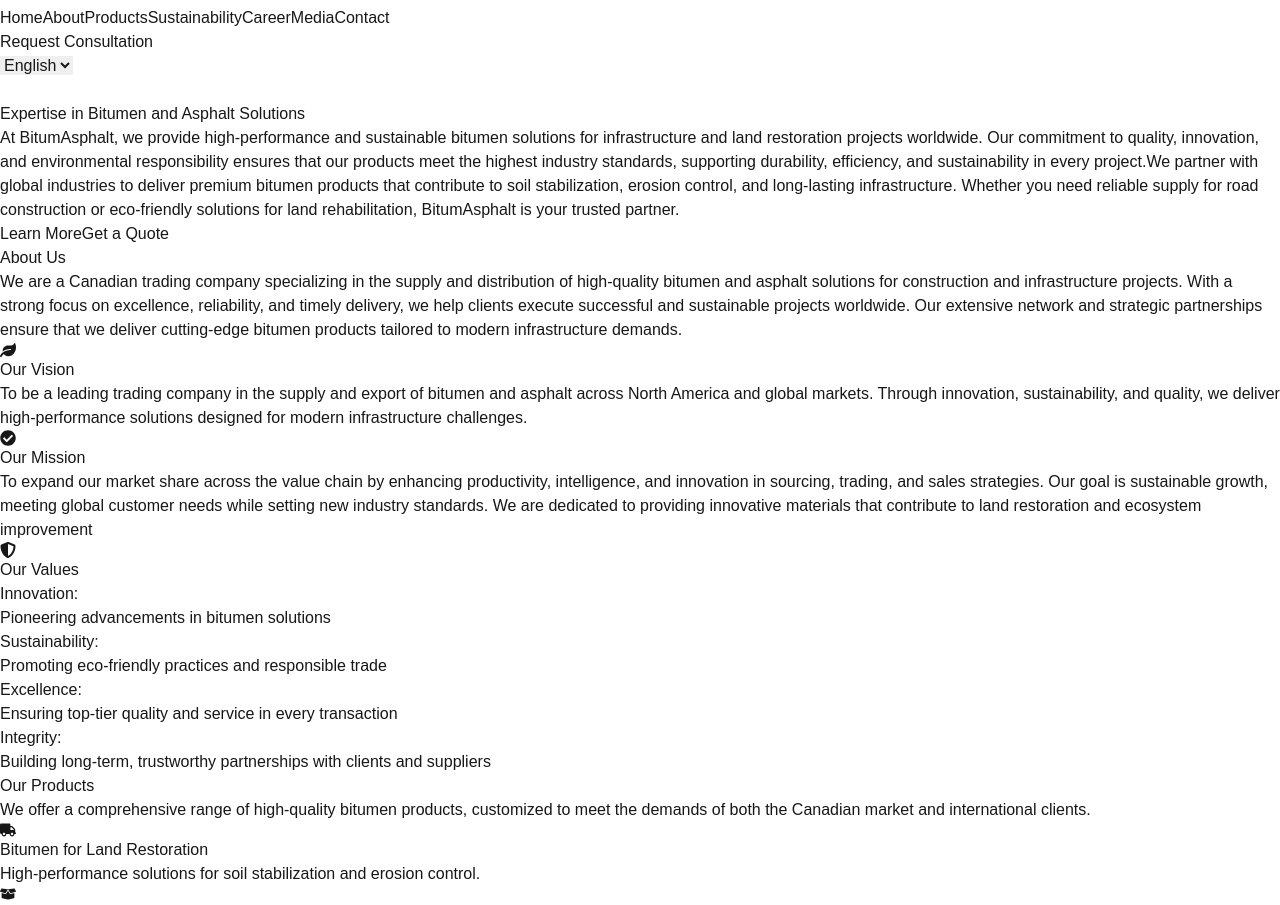
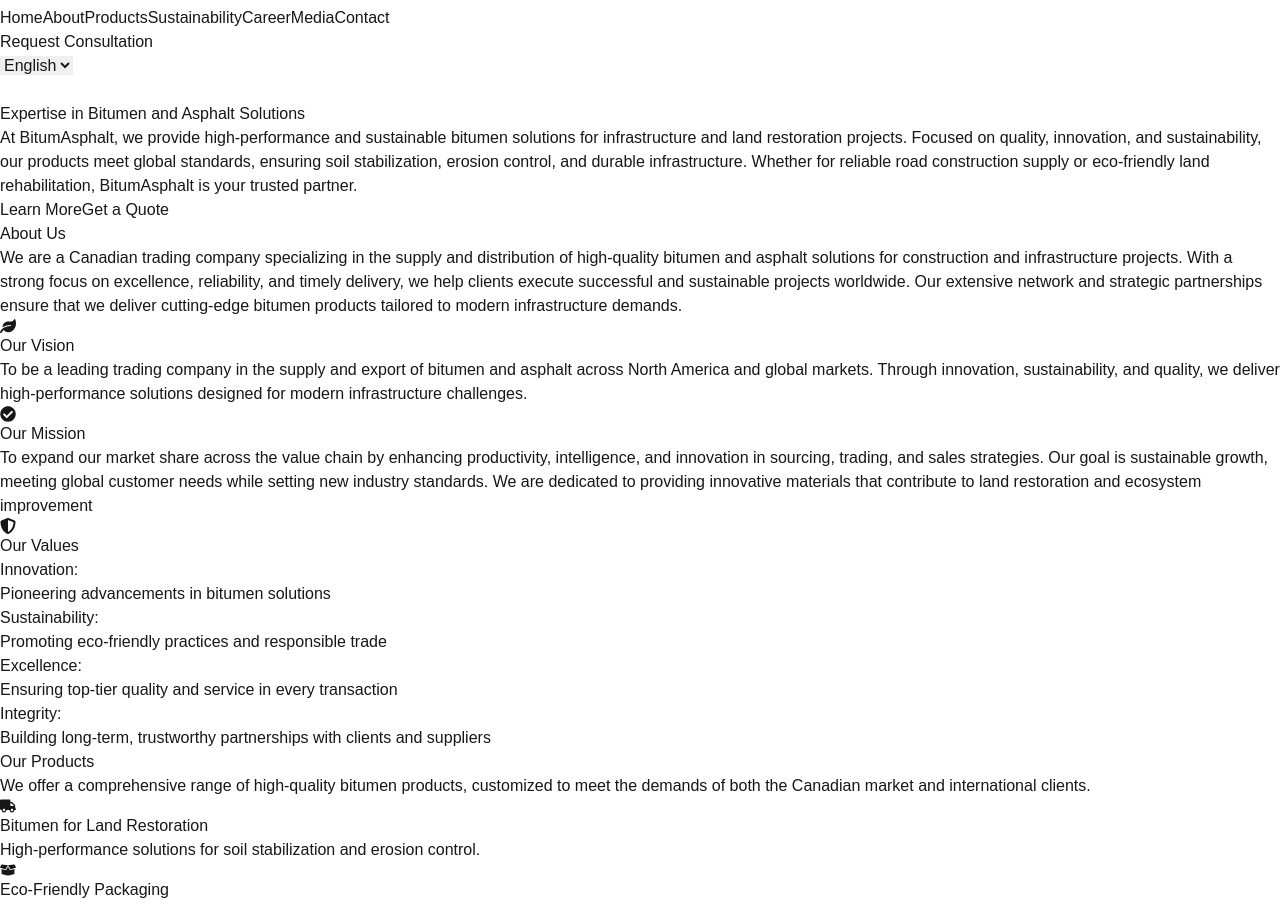
Before and after one commit to dejpa/bitumpro, a Next.js app: page /about in a window 1280 px wide. Shown: the part 860-1765 px from the top of the page. Built offline with nearby package versions, Linux system fonts and the light colour scheme.

Commit message:
hero section description change

```diff
--- a/src/app/components/Header.tsx
+++ b/src/app/components/Header.tsx
@@ -55,7 +55,7 @@
             {/* لوگو */}
             <div className="flex items-center">
                 <Link href={`/${currentLocale}`}>
-                    <img src="/logo.png" alt="Company Logo" className="w-32 h-auto mx-auto" />
+                    <img src="/logo.png" alt="Company Logo" className="w-24 lg:w-32 h-auto mx-auto" />
                 </Link>
             </div>
 
--- a/src/locales/english/home.json
+++ b/src/locales/english/home.json
@@ -1,6 +1,6 @@
 {
     "heroTitle": "Expertise in Bitumen and Asphalt Solutions",
-    "heroDescription": "At BitumAsphalt, we provide high-performance and sustainable bitumen solutions for infrastructure and land restoration projects worldwide. Our commitment to quality, innovation, and environmental responsibility ensures that our products meet the highest industry standards, supporting durability, efficiency, and sustainability in every project.We partner with global industries to deliver premium bitumen products that contribute to soil stabilization, erosion control, and long-lasting infrastructure. Whether you need reliable supply for road construction or eco-friendly solutions for land rehabilitation, BitumAsphalt is your trusted partner.",
+    "heroDescription": "At BitumAsphalt, we provide high-performance and sustainable bitumen solutions for infrastructure and land restoration projects. Focused on quality, innovation, and sustainability, our products meet global standards, ensuring soil stabilization, erosion control, and durable infrastructure. Whether for reliable road construction supply or eco-friendly land rehabilitation, BitumAsphalt is your trusted partner.",
     "learnMore": "Learn More",
     "getQuote": "Get a Quote",
     "aboutUs": "About Us",
--- a/src/locales/france/home.json
+++ b/src/locales/france/home.json
@@ -1,6 +1,6 @@
 {
   "heroTitle": "Expertise en solutions de bitume et d’asphalte",
-  "heroDescription": "Chez BitumAsphalt, nous offrons des solutions de bitume haute performance et durables pour les projets d’infrastructure et de restauration des terres à l’échelle mondiale. Engagés envers la qualité, l’innovation et la responsabilité environnementale, nous garantissons des produits répondant aux normes industrielles les plus élevées, favorisant ainsi la durabilité, l’efficacité et la performance dans chaque projet. Nous collaborons avec des industries mondiales pour fournir des produits de bitume premium qui contribuent à la stabilisation des sols, au contrôle de l’érosion et à des infrastructures durables. Que vous recherchiez un approvisionnement fiable pour la construction routière ou des solutions écologiques pour la réhabilitation des terres, BitumAsphalt est votre partenaire de confiance.",
+  "heroDescription": "Chez BitumAsphalt, nous proposons des solutions de bitume performantes et durables pour les projets d'infrastructure et de restauration des terres. Axés sur la qualité, l'innovation et la durabilité, nos produits respectent les normes mondiales, garantissant la stabilisation des sols, le contrôle de l'érosion et des infrastructures durables. Que ce soit pour l'approvisionnement fiable en construction routière ou la réhabilitation écologique des terres, BitumAsphalt est votre partenaire de confiance.",
   "learnMore": "En savoir plus",
   "getQuote": "Obtenir un devis",
   "aboutUs": "À propos de nous",
```
